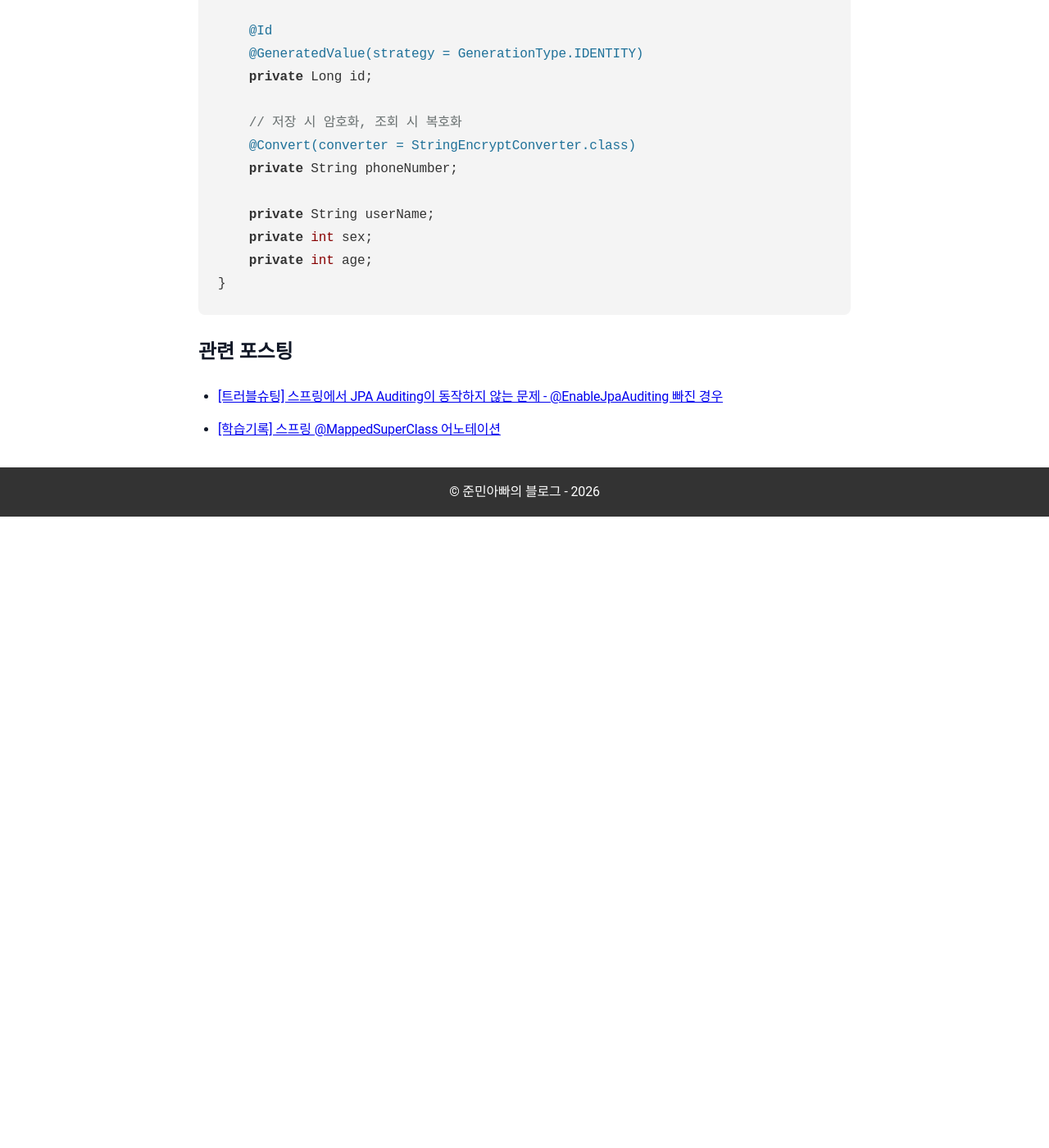
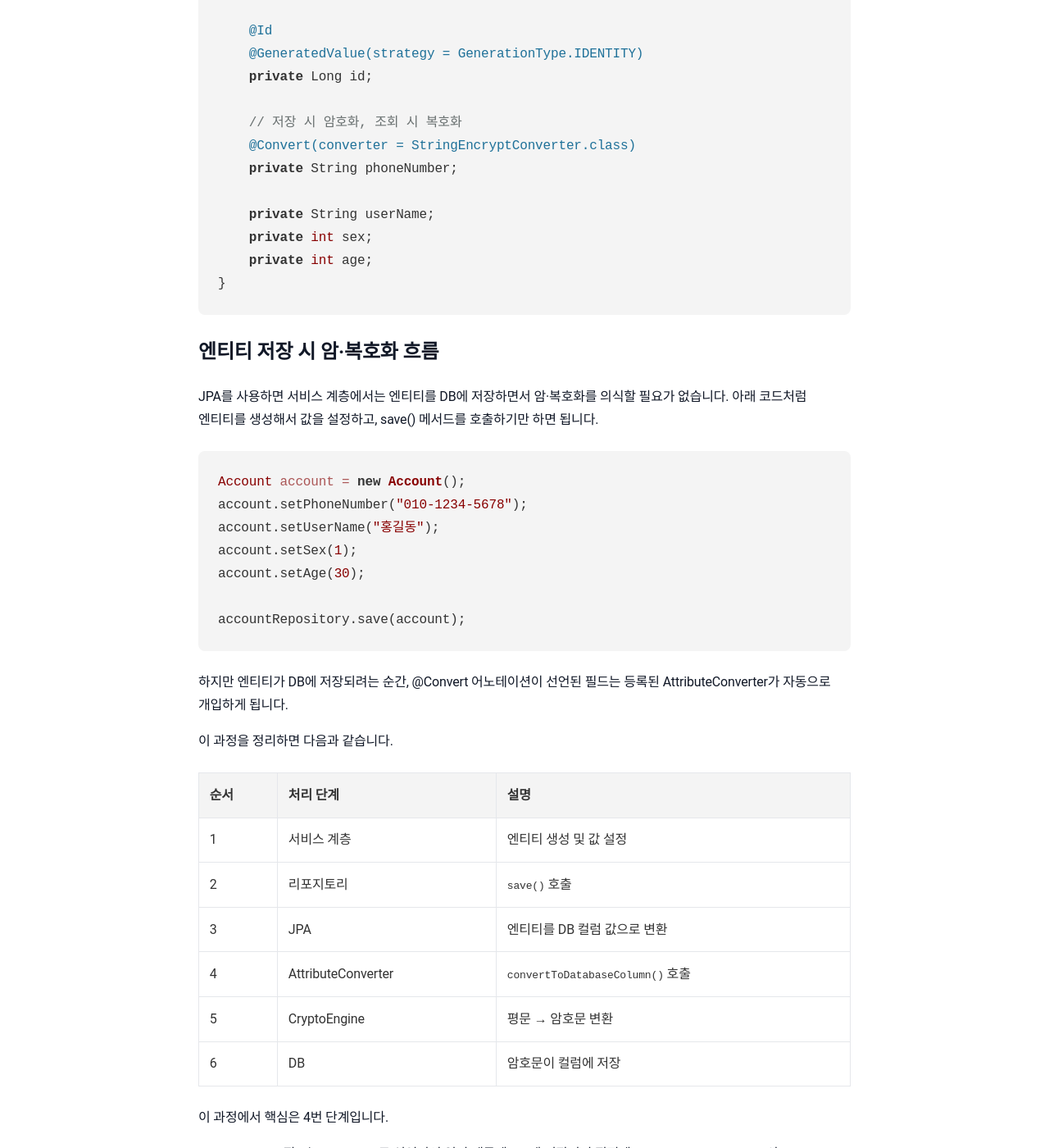
Before and after one commit to sanghoon-lee/sanghoon-lee.github.io, a Jekyll site: the page built from _posts/2026-01-31-JPACryptoConverter5.md, in a window 1280 px wide and 1400 px high, scrolled down 1175 px. Shown: the whole window at 82% size. Built offline with Jekyll 4.4.1, drawn with Linux system fonts in a browser that asks for light colours; nearby versions of some CDN libraries; comment, search, counter and statistics services are not loaded; before the commit the page ends 1805 px from its top, so only the background shows below that; some of the changed text lies outside the part shown.

Commit message:
AttributeConveter 포스팅 내용 수정

````diff
--- a/_posts/2026-01-31-JPACryptoConverter5.md
+++ b/_posts/2026-01-31-JPACryptoConverter5.md
@@ -46,6 +46,50 @@ public class Account extends BaseEntity {
 }
 ```
 
+## 엔티티 저장 시 암·복호화 흐름
+
+JPA를 사용하면 서비스 계층에서는 엔티티를 DB에 저장하면서 암·복호화를 의식할 필요가 없습니다. 아래 코드처럼 엔티티를 생성해서 값을 설정하고, save() 메서드를 호출하기만 하면 됩니다.
+
+```java
+Account account = new Account();
+account.setPhoneNumber("010-1234-5678");
+account.setUserName("홍길동");
+account.setSex(1);
+account.setAge(30);
+
+accountRepository.save(account);
+```
+
+하지만 엔티티가 DB에 저장되려는 순간, @Convert 어노테이션이 선언된 필드는 등록된 AttributeConverter가 자동으로 개입하게 됩니다.
+
+이 과정을 정리하면 다음과 같습니다.
+
+| 순서 | 처리 단계              | 설명                             |
+| -- | ------------------ | ------------------------------ |
+| 1  | 서비스 계층             | 엔티티 생성 및 값 설정                  |
+| 2  | 리포지토리              | `save()` 호출                    |
+| 3  | JPA                | 엔티티를 DB 컬럼 값으로 변환              |
+| 4  | AttributeConverter | `convertToDatabaseColumn()` 호출 |
+| 5  | CryptoEngine       | 평문 → 암호문 변환                    |
+| 6  | DB                 | 암호문이 컬럼에 저장                    |
+
+
+이 과정에서 핵심은 4번 단계입니다.
+
+phoneNumber 필드는 @Convert로 선언되어 있기 때문에,
+DB에 저장되기 직전에 StringEncryptConverter의
+convertToDatabaseColumn() 메서드가 호출됩니다.
+
+**StringEncryptConverter의 convertToDatabaseColumn 메서드**
+```java
+@Override
+public String convertToDatabaseColumn(String attribute) {
+    return cryptoEngine.encrypt(attribute);
+}
+```
+
+그 결과로 서비스 계층에서는 평문을 다루지만, DB에는 암호문이 저장될 수 있습니다.
+
 ## 관련 포스팅
 
 * [[트러블슈팅] 스프링에서 JPA Auditing이 동작하지 않는 문제 - @EnableJpaAuditing 빠진 경우](https://sanghoon-lee.github.io/2026/01/21/JPAAuditing/)
````
